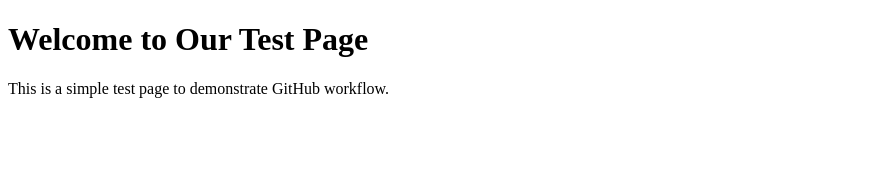
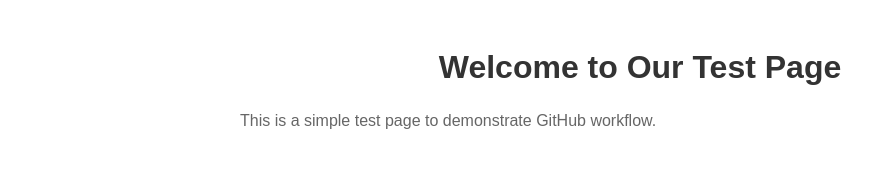
Before and after one commit to AjayBS/test-repo-feb2025, a plain HTML site: page index.html in a window 1280 px wide. Shown: the whole page, without its empty margins (0-896 px from the left). Drawn offline with Linux system fonts and the light colour scheme.

Commit message:
Add initial HTML and CSS files

```diff
--- a/index.html
+++ b/index.html
@@ -4,9 +4,12 @@
     <meta charset="UTF-8">
     <meta name="viewport" content="width=device-width, initial-scale=1.0">
     <title>Welcome Page</title>
+    <link rel="stylesheet" href="styles.css">
 </head>
 <body>
-    <h1>Welcome to Our Test Page</h1>
-    <p>This is a simple test page to demonstrate GitHub workflow.</p>
+    <div class="container">
+        <h1>Welcome to Our Test Page</h1>
+        <p>This is a simple test page to demonstrate GitHub workflow.</p>
+    </div>
 </body>
 </html>
--- /dev/null
+++ b/styles.css
@@ -0,0 +1,16 @@
+.container {
+    max-width: 800px;
+    margin: 0 auto;
+    padding: 20px;
+    font-family: Arial, sans-serif;
+}
+
+h1 {
+    color: #333;
+    text-align: center;
+}
+
+p {
+    line-height: 1.6;
+    color: #666;
+}
```
